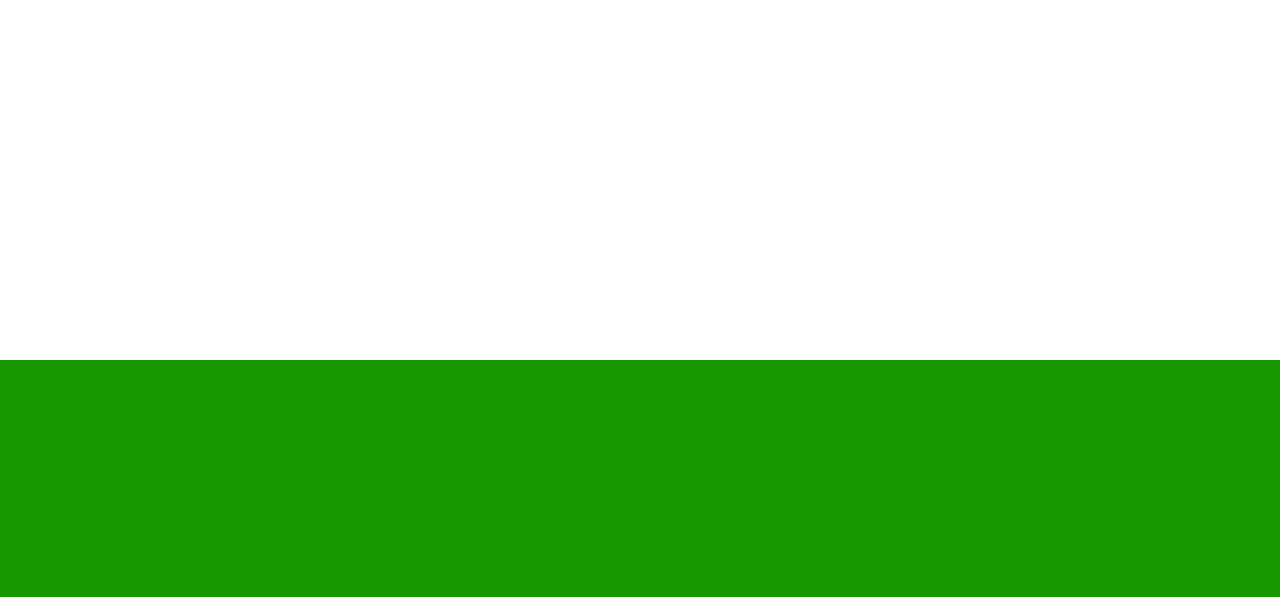
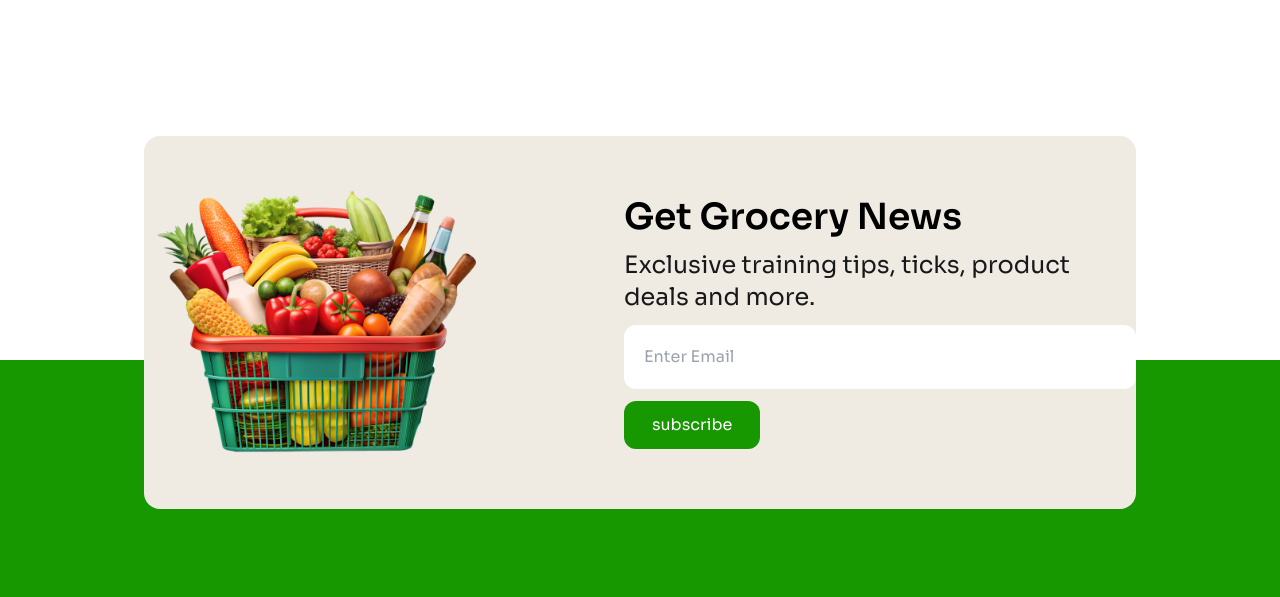
Before and after one commit to darshan377/assignment-3, a plain HTML site: page index.html in a window 1280 px wide. Shown: the part 3329-3926 px from the top of the page. Drawn offline with nearby package versions, Linux system fonts and the light colour scheme.

Commit message:
challange part 1 done

```diff
--- a/index.html
+++ b/index.html
@@ -384,11 +384,37 @@
 
                 </div>
          </section>
+
+         <!-- get grocery part -->
+
+         <section class=" absolute z-10 left-10 right-10 lg:left-36 lg:right-36">
+          <section class=" lg:max-w-screen-2xl lg:mx-auto bg-[#EFEBE3] rounded-2xl">
+           <div class="flex flex-col items-center text-center lg:flex-row lg:justify-center lg:items-center lg:text-left py-12">
+
+             <!-- image part -->
+            <div class="mr-32">
+            <img src="c2-assets/vegetable-busket.png" alt="">
+           </div>
+
+           <!-- text part -->
+           <div class="flex flex-col space-y-3">
+            <h2 class="text-4xl font-semibold text-[#179800] lg:text-black">Get Grocery News</h2>
+            <p class="text-2xl my-4">
+              Exclusive training tips, ticks, product deals and more.
+            </p>
+            <input class="bg-[#FFFFFF] py-5 pl-5 pr-24 rounded-xl" placeholder="Enter Email" type="email">
+            <button class="bg-[#179800] text-white py-3 px-7 rounded-xl w-fit">subscribe</button>
+           </div>
+
+           </div>
+
+         </section>
+         </section>
     </main>
 
     <!-- footer -->
 
-        <section class="bg-[#179800] mt-96">
+        <section class="relative bg-[#179800] mt-96">
           <footer class="footer lg:footer-horizontal  text-base-content pt-60 pb-10 lg:max-w-screen-2xl lg:mx-auto ">
   <nav>
    <div>
```
